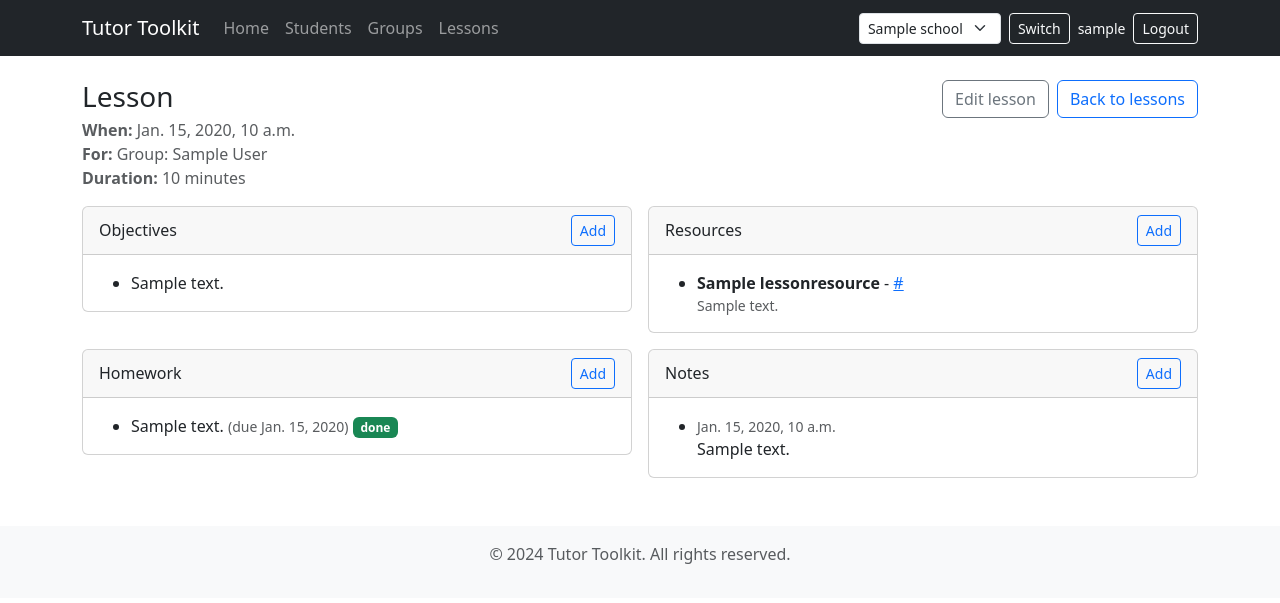
After one commit to berthelemy/tutor_toolkit, a Django app: page /lessons/1/ in a window 1280 px wide. The commit adds this page. Shown: the top 603 px of the page. Run offline with Django 4.2, Linux system fonts and the light colour scheme; a user stored in the database is signed in; tables that the repository leaves empty hold one stand-in row (values such as "Sample post"); some libraries are stand-ins or nearby versions.

Commit message:
Add lessons

```diff
--- /dev/null
+++ b/tutor_toolkit/lessons/mixins.py
@@ -0,0 +1,20 @@
+from __future__ import annotations
+
+from typing import Any
+
+from django.contrib import messages
+from django.http import HttpRequest, HttpResponse
+from django.shortcuts import redirect
+
+from schools.utils import get_current_school
+
+
+class CurrentSchoolRequiredMixin:
+    current_school = None
+
+    def dispatch(self, request: HttpRequest, *args: Any, **kwargs: Any) -> HttpResponse:
+        self.current_school = get_current_school(request)
+        if self.current_school is None:
+            messages.error(request, 'Please select a school.')
+            return redirect('home')
+        return super().dispatch(request, *args, **kwargs)
--- /dev/null
+++ b/tutor_toolkit/lessons/urls.py
@@ -0,0 +1,16 @@
+from django.urls import path
+
+from . import views
+
+app_name = 'lessons'
+
+urlpatterns = [
+    path('', views.LessonListView.as_view(), name='list'),
+    path('new/', views.LessonCreateView.as_view(), name='create'),
+    path('<int:pk>/', views.LessonDetailView.as_view(), name='detail'),
+    path('<int:pk>/edit/', views.LessonUpdateView.as_view(), name='edit'),
+    path('<int:lesson_id>/objectives/new/', views.LessonObjectiveCreateView.as_view(), name='objective_create'),
+    path('<int:lesson_id>/resources/new/', views.LessonResourceCreateView.as_view(), name='resource_create'),
+    path('<int:lesson_id>/homework/new/', views.HomeworkTaskCreateView.as_view(), name='homework_create'),
+    path('<int:lesson_id>/notes/new/', views.LessonNoteCreateView.as_view(), name='note_create'),
+]
--- a/tutor_toolkit/lessons/views.py
+++ b/tutor_toolkit/lessons/views.py
@@ -1,3 +1,143 @@
-from django.shortcuts import render
+from django.contrib.auth.mixins import LoginRequiredMixin
+from django.shortcuts import get_object_or_404
+from django.urls import reverse
+from django.views.generic import CreateView, DetailView, ListView, UpdateView
 
-# Create your views here.
+from .forms import HomeworkTaskForm, LessonForm, LessonNoteForm, LessonObjectiveForm, LessonResourceForm
+from .mixins import CurrentSchoolRequiredMixin
+from .models import HomeworkTask, Lesson, LessonNote, LessonObjective, LessonResource
+
+
+class LessonListView(LoginRequiredMixin, CurrentSchoolRequiredMixin, ListView):
+    model = Lesson
+    template_name = 'lessons/lesson_list.html'
+    context_object_name = 'lessons'
+
+    def get_queryset(self):
+        return (
+            Lesson.objects.filter(school=self.current_school)
+            .select_related('group', 'student')
+            .order_by('-start_datetime')
+        )
+
+
+class LessonDetailView(LoginRequiredMixin, CurrentSchoolRequiredMixin, DetailView):
+    model = Lesson
+    template_name = 'lessons/lesson_detail.html'
+    context_object_name = 'lesson'
+
+    def get_queryset(self):
+        return (
+            Lesson.objects.filter(school=self.current_school)
+            .select_related('group', 'student')
+            .prefetch_related('objectives', 'resources', 'homework_tasks', 'notes')
+        )
+
+
+class LessonCreateView(LoginRequiredMixin, CurrentSchoolRequiredMixin, CreateView):
+    model = Lesson
+    form_class = LessonForm
+    template_name = 'lessons/lesson_form.html'
+
+    def get_form_kwargs(self):
+        kwargs = super().get_form_kwargs()
+        kwargs['school'] = self.current_school
+        return kwargs
+
+    def form_valid(self, form):
+        form.instance.school = self.current_school
+        form.instance.tutor = self.request.user
+        return super().form_valid(form)
+
+    def get_success_url(self):
+        return reverse('lessons:detail', kwargs={'pk': self.object.pk})
+
+
+class LessonUpdateView(LoginRequiredMixin, CurrentSchoolRequiredMixin, UpdateView):
+    model = Lesson
+    form_class = LessonForm
+    template_name = 'lessons/lesson_form.html'
+
+    def get_queryset(self):
+        return Lesson.objects.filter(school=self.current_school)
+
+    def get_form_kwargs(self):
+        kwargs = super().get_form_kwargs()
+        kwargs['school'] = self.current_school
+        return kwargs
+
+    def form_valid(self, form):
+        form.instance.school = self.current_school
+        form.instance.tutor = self.request.user
+        return super().form_valid(form)
+
+    def get_success_url(self):
+        return reverse('lessons:detail', kwargs={'pk': self.object.pk})
+
+
+class LessonObjectiveCreateView(LoginRequiredMixin, CurrentSchoolRequiredMixin, CreateView):
+    model = LessonObjective
+    form_class = LessonObjectiveForm
+    template_name = 'lessons/objective_form.html'
+
+    def dispatch(self, request, *args, **kwargs):
+        self.lesson = get_object_or_404(Lesson, pk=kwargs['lesson_id'], school=self.current_school)
+        return super().dispatch(request, *args, **kwargs)
+
+    def form_valid(self, form):
+        form.instance.lesson = self.lesson
+        return super().form_valid(form)
+
+    def get_success_url(self):
+        return reverse('lessons:detail', kwargs={'pk': self.lesson.pk})
+
+
+class LessonResourceCreateView(LoginRequiredMixin, CurrentSchoolRequiredMixin, CreateView):
+    model = LessonResource
+    form_class = LessonResourceForm
+    template_name = 'lessons/resource_form.html'
+
+    def dispatch(self, request, *args, **kwargs):
+        self.lesson = get_object_or_404(Lesson, pk=kwargs['lesson_id'], school=self.current_school)
+        return super().dispatch(request, *args, **kwargs)
+
+    def form_valid(self, form):
+        form.instance.lesson = self.lesson
+        return super().form_valid(form)
+
+    def get_success_url(self):
+        return reverse('lessons:detail', kwargs={'pk': self.lesson.pk})
+
+
+class HomeworkTaskCreateView(LoginRequiredMixin, CurrentSchoolRequiredMixin, CreateView):
+    model = HomeworkTask
+    form_class = HomeworkTaskForm
+    template_name = 'lessons/homework_form.html'
+
+    def dispatch(self, request, *args, **kwargs):
+        self.lesson = get_object_or_404(Lesson, pk=kwargs['lesson_id'], school=self.current_school)
+        return super().dispatch(request, *args, **kwargs)
+
+    def form_valid(self, form):
+        form.instance.lesson = self.lesson
+        return super().form_valid(form)
+
+    def get_success_url(self):
+        return reverse('lessons:detail', kwargs={'pk': self.lesson.pk})
+
+
+class LessonNoteCreateView(LoginRequiredMixin, CurrentSchoolRequiredMixin, CreateView):
+    model = LessonNote
+    form_class = LessonNoteForm
+    template_name = 'lessons/note_form.html'
+
+    def dispatch(self, request, *args, **kwargs):
+        self.lesson = get_object_or_404(Lesson, pk=kwargs['lesson_id'], school=self.current_school)
+        return super().dispatch(request, *args, **kwargs)
+
+    def form_valid(self, form):
+        form.instance.lesson = self.lesson
+        return super().form_valid(form)
+
+    def get_success_url(self):
+        return reverse('lessons:detail', kwargs={'pk': self.lesson.pk})
--- a/tutor_toolkit/templates/base.html
+++ b/tutor_toolkit/templates/base.html
@@ -26,6 +26,9 @@
               </li>
               <li class="nav-item">
                 <a class="nav-link" href="{% url 'students:groups' %}">Groups</a>
+              </li>
+              <li class="nav-item">
+                <a class="nav-link" href="{% url 'lessons:list' %}">Lessons</a>
               </li>
             {% endif %}
           </ul>
--- /dev/null
+++ b/tutor_toolkit/templates/lessons/lesson_detail.html
@@ -0,0 +1,128 @@
+{% extends "base.html" %}
+
+{% block title %}Lesson - Tutor Toolkit{% endblock %}
+
+{% block content %}
+<div class="d-flex justify-content-between align-items-start mb-3">
+  <div>
+    <h1 class="h3 mb-1">Lesson</h1>
+    <div class="text-muted">
+      <div><strong>When:</strong> {{ lesson.start_datetime }}</div>
+      <div>
+        <strong>For:</strong>
+        {% if lesson.group %}
+          Group: {{ lesson.group.name }}
+        {% else %}
+          Student: {{ lesson.student }}
+        {% endif %}
+      </div>
+      <div><strong>Duration:</strong> {{ lesson.duration_minutes }} minutes</div>
+    </div>
+  </div>
+  <div class="d-flex gap-2">
+    <a class="btn btn-outline-secondary" href="{% url 'lessons:edit' lesson.pk %}">Edit lesson</a>
+    <a class="btn btn-outline-primary" href="{% url 'lessons:list' %}">Back to lessons</a>
+  </div>
+</div>
+
+<div class="row g-3">
+  <div class="col-12 col-lg-6">
+    <div class="card">
+      <div class="card-header d-flex justify-content-between align-items-center">
+        <h2 class="h6 mb-0">Objectives</h2>
+        <a class="btn btn-sm btn-outline-primary" href="{% url 'lessons:objective_create' lesson.pk %}">Add</a>
+      </div>
+      <div class="card-body">
+        {% if lesson.objectives.all %}
+          <ul class="mb-0">
+            {% for obj in lesson.objectives.all %}
+              <li>{{ obj.text }}</li>
+            {% endfor %}
+          </ul>
+        {% else %}
+          <div class="text-muted">No objectives yet.</div>
+        {% endif %}
+      </div>
+    </div>
+  </div>
+
+  <div class="col-12 col-lg-6">
+    <div class="card">
+      <div class="card-header d-flex justify-content-between align-items-center">
+        <h2 class="h6 mb-0">Resources</h2>
+        <a class="btn btn-sm btn-outline-primary" href="{% url 'lessons:resource_create' lesson.pk %}">Add</a>
+      </div>
+      <div class="card-body">
+        {% if lesson.resources.all %}
+          <ul class="mb-0">
+            {% for r in lesson.resources.all %}
+              <li>
+                <strong>{{ r.title }}</strong>
+                {% if r.url %}
+                  - <a href="{{ r.url }}" target="_blank" rel="noopener">{{ r.url }}</a>
+                {% endif %}
+                {% if r.notes %}
+                  <div class="text-muted small">{{ r.notes }}</div>
+                {% endif %}
+              </li>
+            {% endfor %}
+          </ul>
+        {% else %}
+          <div class="text-muted">No resources yet.</div>
+        {% endif %}
+      </div>
+    </div>
+  </div>
+
+  <div class="col-12 col-lg-6">
+    <div class="card">
+      <div class="card-header d-flex justify-content-between align-items-center">
+        <h2 class="h6 mb-0">Homework</h2>
+        <a class="btn btn-sm btn-outline-primary" href="{% url 'lessons:homework_create' lesson.pk %}">Add</a>
+      </div>
+      <div class="card-body">
+        {% if lesson.homework_tasks.all %}
+          <ul class="mb-0">
+            {% for hw in lesson.homework_tasks.all %}
+              <li>
+                {{ hw.description }}
+                {% if hw.due_date %}
+                  <span class="text-muted small">(due {{ hw.due_date }})</span>
+                {% endif %}
+                {% if hw.is_completed %}
+                  <span class="badge bg-success">done</span>
+                {% endif %}
+              </li>
+            {% endfor %}
+          </ul>
+        {% else %}
+          <div class="text-muted">No homework yet.</div>
+        {% endif %}
+      </div>
+    </div>
+  </div>
+
+  <div class="col-12 col-lg-6">
+    <div class="card">
+      <div class="card-header d-flex justify-content-between align-items-center">
+        <h2 class="h6 mb-0">Notes</h2>
+        <a class="btn btn-sm btn-outline-primary" href="{% url 'lessons:note_create' lesson.pk %}">Add</a>
+      </div>
+      <div class="card-body">
+        {% if lesson.notes.all %}
+          <ul class="mb-0">
+            {% for n in lesson.notes.all %}
+              <li>
+                <div class="text-muted small">{{ n.created_at }}</div>
+                <div>{{ n.content }}</div>
+              </li>
+            {% endfor %}
+          </ul>
+        {% else %}
+          <div class="text-muted">No notes yet.</div>
+        {% endif %}
+      </div>
+    </div>
+  </div>
+</div>
+{% endblock %}
--- a/tutor_toolkit/tutor_toolkit/urls.py
+++ b/tutor_toolkit/tutor_toolkit/urls.py
@@ -22,5 +22,6 @@ urlpatterns = [
     path('accounts/', include('django.contrib.auth.urls')),
     path('schools/', include('schools.urls')),
     path('students/', include('students.urls')),
+    path('lessons/', include('lessons.urls')),
     path('', include('core.urls')),
 ]
```
Also changed, not shown: tutor_toolkit/lessons/admin.py (+28 -1 lines), tutor_toolkit/lessons/forms.py (added, +84 -0 lines), tutor_toolkit/lessons/models.py (+90 -1 lines), tutor_toolkit/templates/lessons/homework_form.html (added, +26 -0 lines), tutor_toolkit/templates/lessons/lesson_form.html (added, +29 -0 lines), tutor_toolkit/templates/lessons/lesson_list.html (added, +48 -0 lines), tutor_toolkit/templates/lessons/note_form.html (added, +26 -0 lines), tutor_toolkit/templates/lessons/objective_form.html (added, +26 -0 lines), tutor_toolkit/templates/lessons/resource_form.html (added, +26 -0 lines), tutor_toolkit/lessons/migrations/0001_initial.py (added), tutor_toolkit/students/migrations/0001_initial.py (added).
